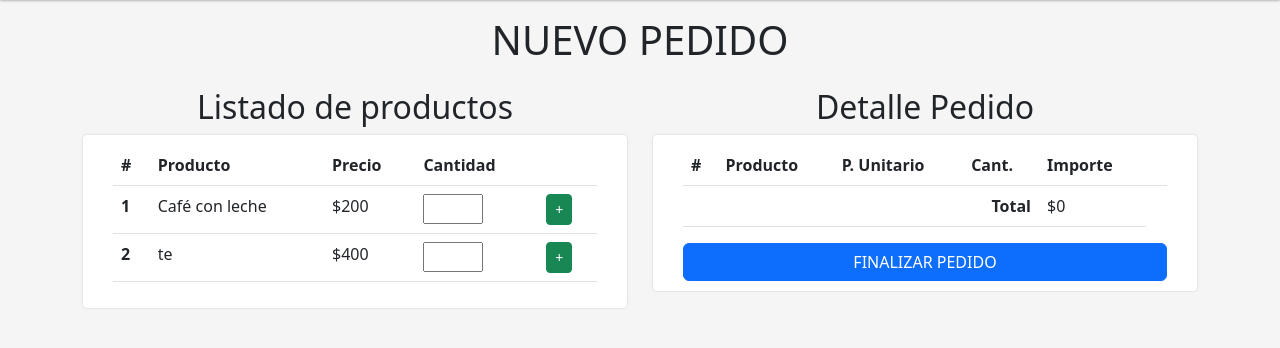
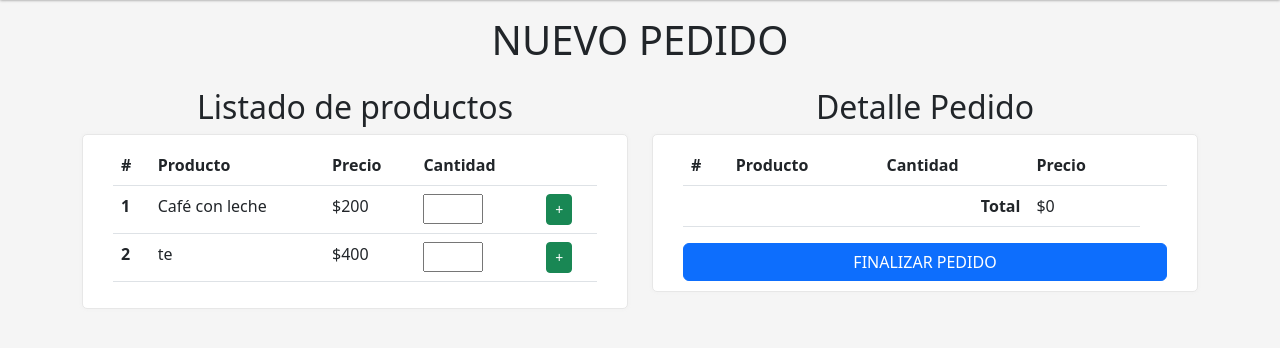
Before and after one commit to lcassettai/starbucks, a PHP site: page /src/nuevoPedido.php in a window 1280 px wide. Shown: the part 86-434 px from the top of the page. Run offline with PHP 8.4, Linux system fonts and the light colour scheme; a user stored in the database is signed in; data comes from the database, SQL or seed files in the repository; data that the repository does not hold is empty.

Commit message:
Quita la columna que rompia la tabla de detalle

```diff
--- a/src/nuevoPedido.php
+++ b/src/nuevoPedido.php
@@ -122,9 +122,8 @@ include 'layout/menu.php';
                         <tr>
                             <th scope="col">#</th>
                             <th scope="col">Producto</th>
-                            <th scope="col">P. Unitario</th>
-                            <th scope="col">Cant.</th>
-                            <th scope="col">Importe</th>
+                            <th scope="col">Cantidad</th>
+                            <th scope="col">Precio</th>
                             <th scope="col"></th>
                         </tr>
                     </thead>
@@ -136,16 +135,15 @@ include 'layout/menu.php';
                             <tr>
                                 <th scope="row"><?= $i+1;?> </th>
                                 <td><?=$p['producto'];?></td>
+                                <td><?=$p['cantidad']; ?></td>
                                 <td>$<?=$p['precio'];?></td>
-                                <td><?=$p['cantidad']; ?></td>
-                                <td>$<?=$p['precio'] * $p['cantidad']; ?></td>
                                 <td><button type="submit" name="eliminar" class="btn btn-sm btn-danger">x</button></td>
                             </tr>
                         </form>
                         <?php $total += $p['cantidad'] * $p['precio'];?>
                         <?php endforeach; ?>
                         <tr>
-                            <td colspan="4" class="label-total text-end"><strong>Total</strong</td>
+                            <td colspan="3" class="label-total text-end"><strong>Total</strong</td>
                             <td>$<?= $total;?></td>
                         </tr>
                     </tbody>
```
